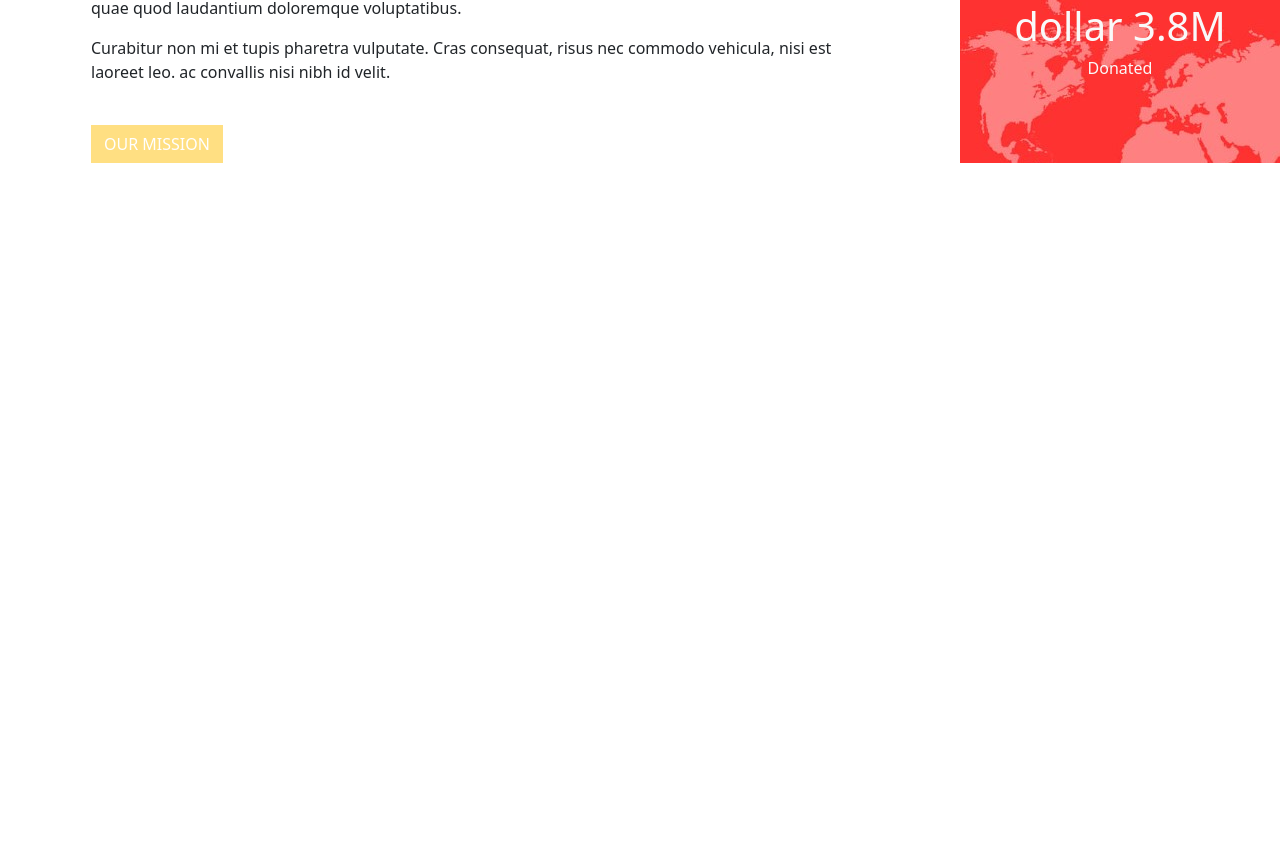
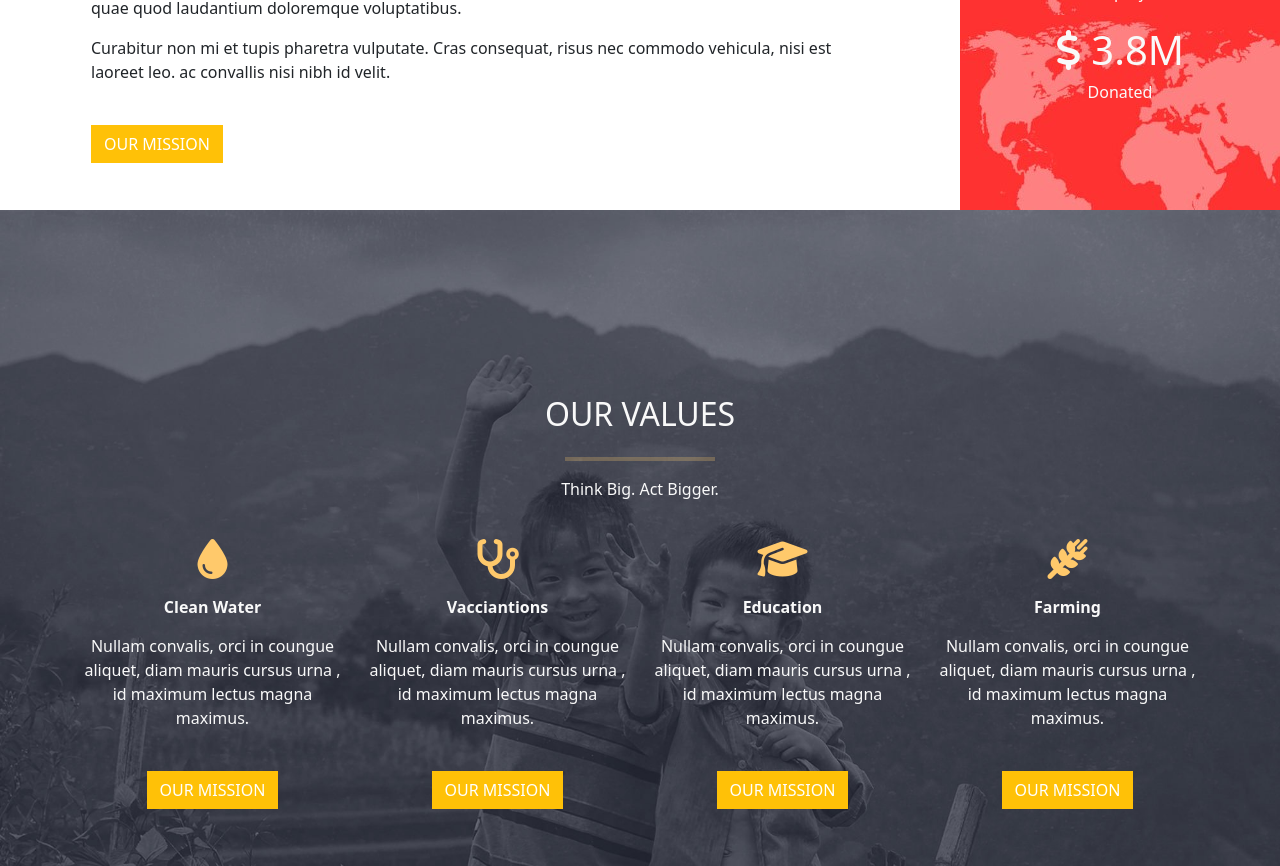
Before and after one commit to daniele-rosati/https---github.com-daniele-rosati-proj-html-vuejs, a Vue app: page / in a window 1280 px wide. Shown: the part 860-1726 px from the top of the page. Before the commit the page ends 1023 px from the top, so only its background shows below. Built offline with nearby package versions, Linux system fonts and the light colour scheme.

Commit message:
app hero + values

```diff
--- a/index.html
+++ b/index.html
@@ -4,7 +4,7 @@
     <meta charset="UTF-8" />
     <link rel="icon" type="image/svg+xml" href="/vite.svg" />
     <meta name="viewport" content="width=device-width, initial-scale=1.0" />
-
+    <link rel="stylesheet" href="https://cdnjs.cloudflare.com/ajax/libs/font-awesome/6.5.1/css/all.min.css" integrity="sha512-DTOQO9RWCH3ppGqcWaEA1BIZOC6xxalwEsw9c2QQeAIftl+Vegovlnee1c9QX4TctnWMn13TZye+giMm8e2LwA==" crossorigin="anonymous" referrerpolicy="no-referrer" />
     <title>Vite + Vue</title>
   </head>
   <body>
--- a/package.json
+++ b/package.json
@@ -9,6 +9,7 @@
     "preview": "vite preview"
   },
   "dependencies": {
+    "@fortawesome/fontawesome-svg-core": "^6.5.2",
     "@popperjs/core": "^2.11.8",
     "bootstrap": "^5.3.3",
     "sass": "^1.75.0",
--- a/src/App.vue
+++ b/src/App.vue
@@ -1,11 +1,13 @@
 <script>
 import AppHeader from './components/AppHeader.vue';
 import AppHero from './components/AppHero.vue';
+import AppValues from './components/AppValues.vue';
 
 export default {
   components: {
     AppHeader,
-    AppHero
+    AppHero,
+    AppValues
   }
 }
 </script>
@@ -15,6 +17,8 @@ export default {
 
   <AppHero></AppHero>
 
+  <AppValues></AppValues>
+
 </template>
 
 <style lang="scss">
--- a/src/components/AppHero.vue
+++ b/src/components/AppHero.vue
@@ -15,27 +15,27 @@ export default {
                     <div class="title" style="font-size: 25px;">
                         EVERY MOMENT COUNTS
                     </div>
-                    <hr class="under-title opacity-100">
+                    <hr class="under-title opacity-80">
                     <div class="par">
                         <p>Curabitur non mi et tupis pharetra vulputate. Cras consequat, risus nec commodo vehicula, nisi est laoreet leo. ac convallis nisi nibh id velit. Aliquam mattis metus  a nisi pretium</p>
                         <p>Lorem ipsum dolor sit amet consectetur adipisicing elit. Incidunt molestiae illo, quasi cupiditate dolorem consequatur alias molestias magnam, eos repudiandae itaque ducimus asperiores, repellat voluptates quae quod laudantium doloremque voluptatibus.</p>
                         <p>Curabitur non mi et tupis pharetra vulputate. Cras consequat, risus nec commodo vehicula, nisi est laoreet leo. ac convallis nisi nibh id velit.</p>
                     </div>
-                    <button class="btn btn-warning opacity-50 " style="color:#ffffff; border-radius: 0%; margin-top: 25px; " type="button">OUR MISSION</button>
+                    <button class="btn btn-warning opacity-100 " style="color:#ffffff; border-radius: 0%; margin-top: 25px; " type="button">OUR MISSION</button>
                 </div>
             </div>
             <div class=" col-3 " style=" padding: 0; ">
                 <div class="col-2 " style="background-image: url(images/sfondo-numeri.jpg); width: 100%; height: 100%;  ">
                     <p>
-                        <div class="font fs-1">heart 2032</div>
+                        <div class="font fs-1"><i class="fa-regular fa-heart"></i> 2032</div>
                         <div class="font">Volunteers worldwide</div>
                     </p>
                     <p>
-                        <div class="font fs-1"> globe 132</div>
+                        <div class="font fs-1"> <i class="fa-solid fa-earth-americas"></i>132</div>
                         <div class="font">active projects</div>
                     </p>
                     <p>
-                        <div class="font fs-1"> dollar 3.8M </div>
+                        <div class="font fs-1"> <i class="fa-solid fa-dollar-sign"></i> 3.8M </div>
                         <div class="font">Donated</div>
                     </p>
                 </div>
@@ -70,6 +70,10 @@ export default {
         padding-top: 20px;
     }
 
+    .col-10{
+        padding-bottom: 5%;
+    }
+
     .col-2{
     height: 370px;
     text-align: center;
--- /dev/null
+++ b/src/components/AppValues.vue
@@ -0,0 +1,88 @@
+<script>
+export default {
+    name: 'AppValues'
+}
+</script>
+
+<template>
+
+    <div id="container-values" style="background-image: url(images/home-content-bg-2.jpg); background-size: cover; ">
+
+        <div id="container-col" class="container text-center">
+            <div class="row">
+
+                <div class="col align-self-center d-flex">
+                <h2 class="font"> OUR VALUES </h2>
+                <hr class="under-title opacity-80 text-center">
+                <p class="font">Think Big. Act Bigger.</p>
+                </div>
+            </div>
+            <div class="row">
+
+
+                <div class="col ">
+                    <i class="fa-solid fa-droplet fs-1" style="color: #ffc96b;"></i>
+                    <div class="font" style="padding:15px;" > <strong>Clean Water </strong> </div>
+                    <p class="font"> Nullam convalis, orci in coungue aliquet, diam mauris cursus urna , id maximum lectus magna maximus. </p>
+                    <div> <button class="btn btn-warning opacity-80  " style="color:#ffffff; border-radius: 0%; margin-top: 25px; " type="button">OUR MISSION</button> </div>
+                </div>
+                <div class="col">
+                    <i class="fa-solid fa-stethoscope fs-1" style="color: #ffc96b;"></i>
+                    <div class="font" style="padding:15px;"> <strong> Vacciantions </strong> </div>
+                    <p class="font"> Nullam convalis, orci in coungue aliquet, diam mauris cursus urna , id maximum lectus magna maximus. </p>
+                    <div > <button class="btn btn-warning opacity-80 " style="color:#ffffff; border-radius: 0%; margin-top: 25px; " type="button">OUR MISSION</button> </div>
+                </div>
+                <div class="col">
+                    <i class="fa-solid fa-graduation-cap fs-1" style="color: #ffc96b;"></i>
+                    <div class="font" style="padding:15px;"> <strong> Education </strong> </div>
+                    <p class="font"> Nullam convalis, orci in coungue aliquet, diam mauris cursus urna , id maximum lectus magna maximus. </p>
+                    <div> <button class="btn btn-warning opacity-80 " style="color:#ffffff; border-radius: 0%; margin-top: 25px; " type="button">OUR MISSION</button> </div>
+                </div>
+                <div class="col">
+                    <i class="fa-solid fa-wheat-awn fs-1" style="color: #ffc96b;"></i>
+                    <div class="font" style="padding:15px;"> <strong> Farming </strong> </div>
+                    <p class="font"> Nullam convalis, orci in coungue aliquet, diam mauris cursus urna , id maximum lectus magna maximus. </p>
+                    <div> <button class="btn btn-warning opacity-80 " style="color:#ffffff; border-radius: 0%; margin-top: 25px; " type="button">OUR MISSION</button> </div>
+                </div>
+            </div>
+
+
+        </div>
+
+    </div>
+
+</template>
+
+<style>
+    #container-values{
+        width: 100%;
+        height: 100% ;
+    }
+
+    #container-col{
+        padding-top:10%;
+        display: flex;
+        flex-direction: column;
+        flex-wrap: wrap;
+    }
+
+    .d-flex{
+        flex-direction: column;
+        justify-content: center;
+        align-items: center;
+    }
+
+    .col{
+        padding-top: 5%;
+        padding-bottom: 5%;
+    }
+
+    /* .btn:hover .brn-warning{
+        color: #262e44;
+    }
+
+    i:hover{
+        color: white;
+    } */
+
+</style>
```
Also changed, not shown: images/home-content-bg-2.jpg (added), 1 other file (tests, documents, lock files or other folders).
